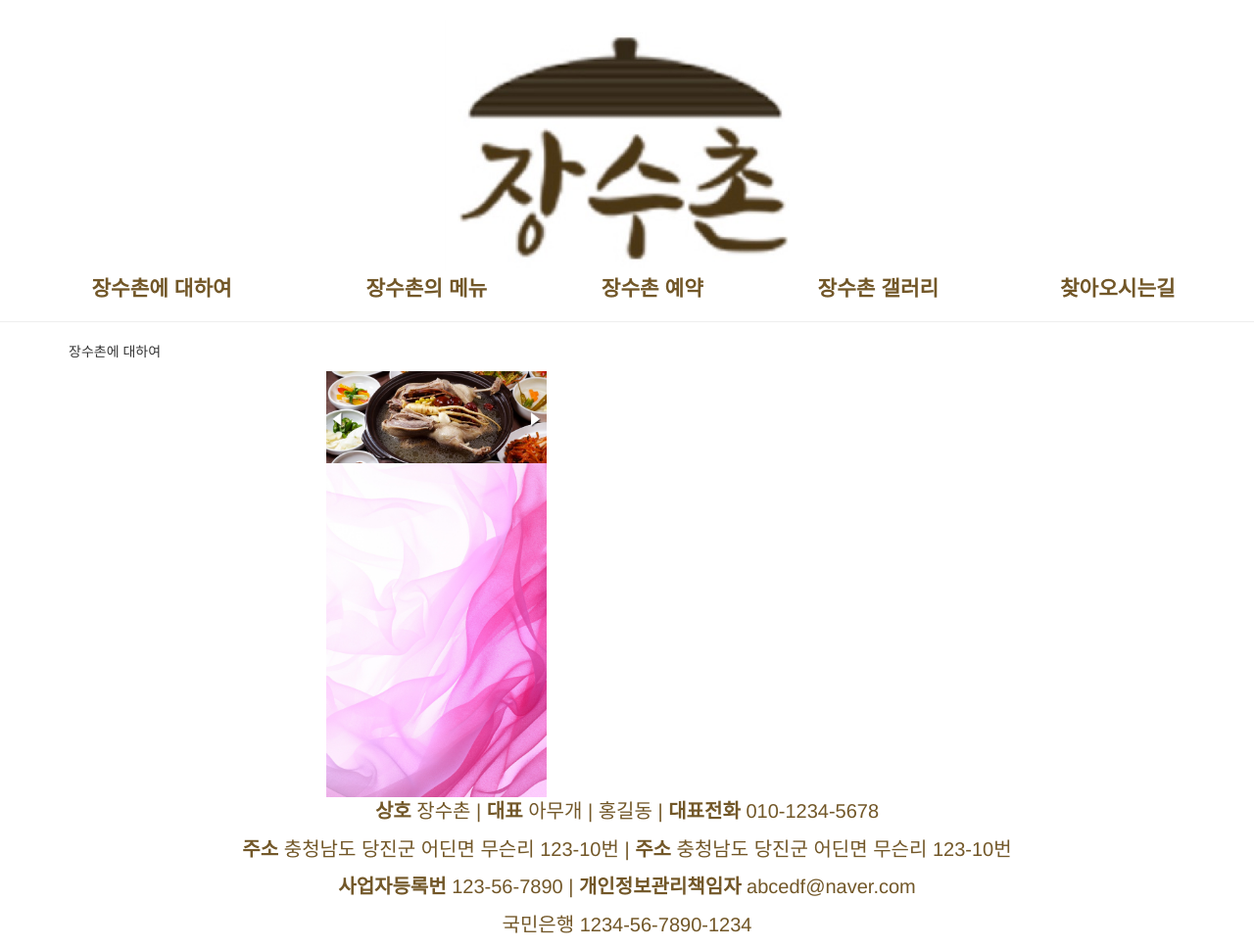
After one commit to dlwpdlr/restaurant, a Django app: page /about in a window 1280 px wide. The commit adds this page. Shown: the whole page at 98% size. Run offline with Django 3.2, Linux system fonts and the light colour scheme; the visitor is signed in with stand-in values (Sample User, id 1); lists and menus that the app fills with data are empty; some libraries are stand-ins or nearby versions.

Commit message:
add menu, add img

```diff
--- a/blog/static/css/blog.css
+++ b/blog/static/css/blog.css
@@ -11,9 +11,20 @@
     text-align: center;
 }
 
+.page-menu {
+  align:center;
+  width: 100%;
+}
+
+.page-menu th, .page-menu a, .post a:visited {
+  color: #725728;
+  font-size: 16pt;
+  text-align: center;
+}
+
 .page-footer {
     color: #725728;
-    font-size: 5pt;
+    font-size: 15pt;
     text-align: center;
 }
 
@@ -69,3 +80,6 @@ h1, h2, h3, h4 {
     margin-right: auto;
     width: 100%;
 }
+.abuut{
+
+}
--- /dev/null
+++ b/blog/templates/blog/about.html
@@ -0,0 +1,9 @@
+{% extends 'blog/base.html' %}
+
+{% block content %}
+    <div class="about">
+        <p>장수촌에 대하여</p>
+        <img src="/media/WechatIMG1304.jpeg" alt="icon" class="main-icon">
+        <img src="/media/1920.jpg" alt="icon" class="main-icon">
+    </div>
+{% endblock content %}
--- a/blog/templates/blog/base.html
+++ b/blog/templates/blog/base.html
@@ -19,6 +19,15 @@
           {% endif %}
           -->
           <a href="/" ><img src="{% static "image/icon.jpeg" %}" alt="icon" class="main-icon"></a>
+          <table class="page-menu">
+            <tr>
+              <th><a href="/about" >장수촌에 대하여</a></th>
+              <th><a href="/" >장수촌의 메뉴</a></th>
+              <th><a href="/resolvation" >장수촌 예약</a></th>
+              <th><a href="/gallery" >장수촌 갤러리</a></th>
+              <th><a href="/map" >찾아오시는길</a></th>
+            </tr>
+          </table>
         </div>
         <div class="content container">
             <div class="row">
@@ -32,7 +41,7 @@
           <p><b>상호</b> 장수촌 | <b>대표</b> 아무개 | 홍길동 | <b>대표전화</b> 010-1234-5678</p>
           <p><b>주소</b> 충청남도 당진군 어딘면 무슨리 123-10번 | <b>주소</b> 충청남도 당진군 어딘면 무슨리 123-10번</p>
           <p><b>사업자등록번</b> 123-56-7890 | <b>개인정보관리책임자</b> abcedf@naver.com</p>
-          <p>국민은행 1234-56-7890</p>
+          <p>국민은행 1234-56-7890-1234</p>
         </div>
     </body>
 </html>
--- a/blog/urls.py
+++ b/blog/urls.py
@@ -5,6 +5,10 @@ from django.conf.urls.static import static
 
 urlpatterns = [
     url(r'^$', views.post_list, name='post_list'),
+    url(r'^about$', views.about, name='about'),
+    url(r'^resolvation$', views.resolvation, name='resolvation'),
+    url(r'^gallery$', views.gallery, name='gallery'),
+    url(r'^map$', views.map, name='map'),
     url(r'^post/(?P<pk>\d+)/$', views.post_detail, name='post_detail'),
     url(r'^post/new/$', views.post_new, name='post_new'),
     url(r'^post/(?P<pk>\d+)/edit/$', views.post_edit, name='post_edit'),
--- a/blog/views.py
+++ b/blog/views.py
@@ -13,6 +13,18 @@ def post_list(request):
 def post_detail(request, pk):
     post = get_object_or_404(Post, pk=pk)
     return render(request, 'blog/post_detail.html', {'post': post})
+
+def about(request):
+    return render(request, 'blog/about.html')
+
+def resolvation(request):
+    return render(request, 'blog/resolvation.html')
+
+def gallery(request):
+    return render(request, 'blog/gallery.html')
+
+def map(request):
+    return render(request, 'blog/map.html')
 
 @login_required
 def post_new(request):
```
Also changed, not shown: blog/static/directory/menuImg/material-747112_1920.jpg (added), blog/static/directory/menuImg/movie_image.jpg (added), media/1920.jpg (added).
